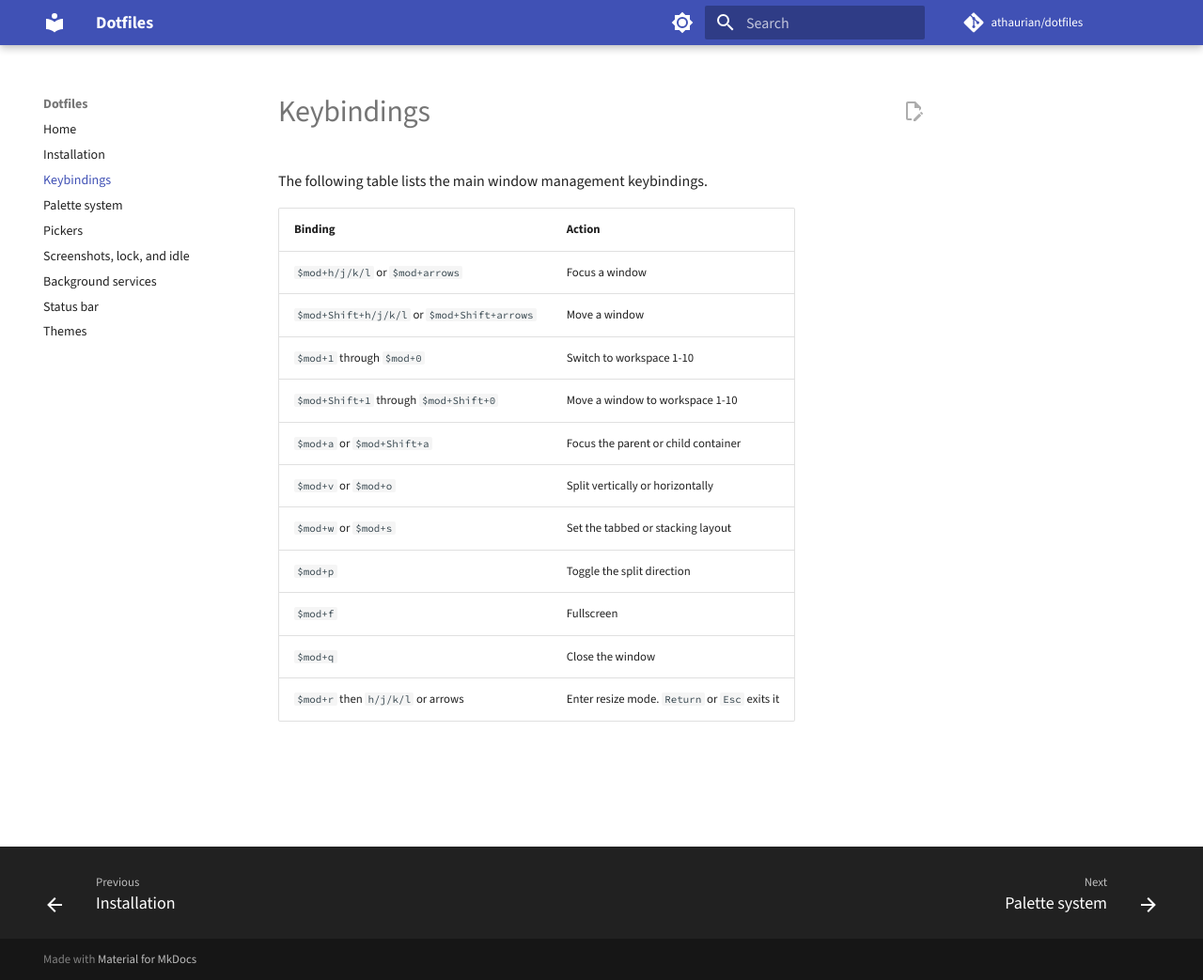
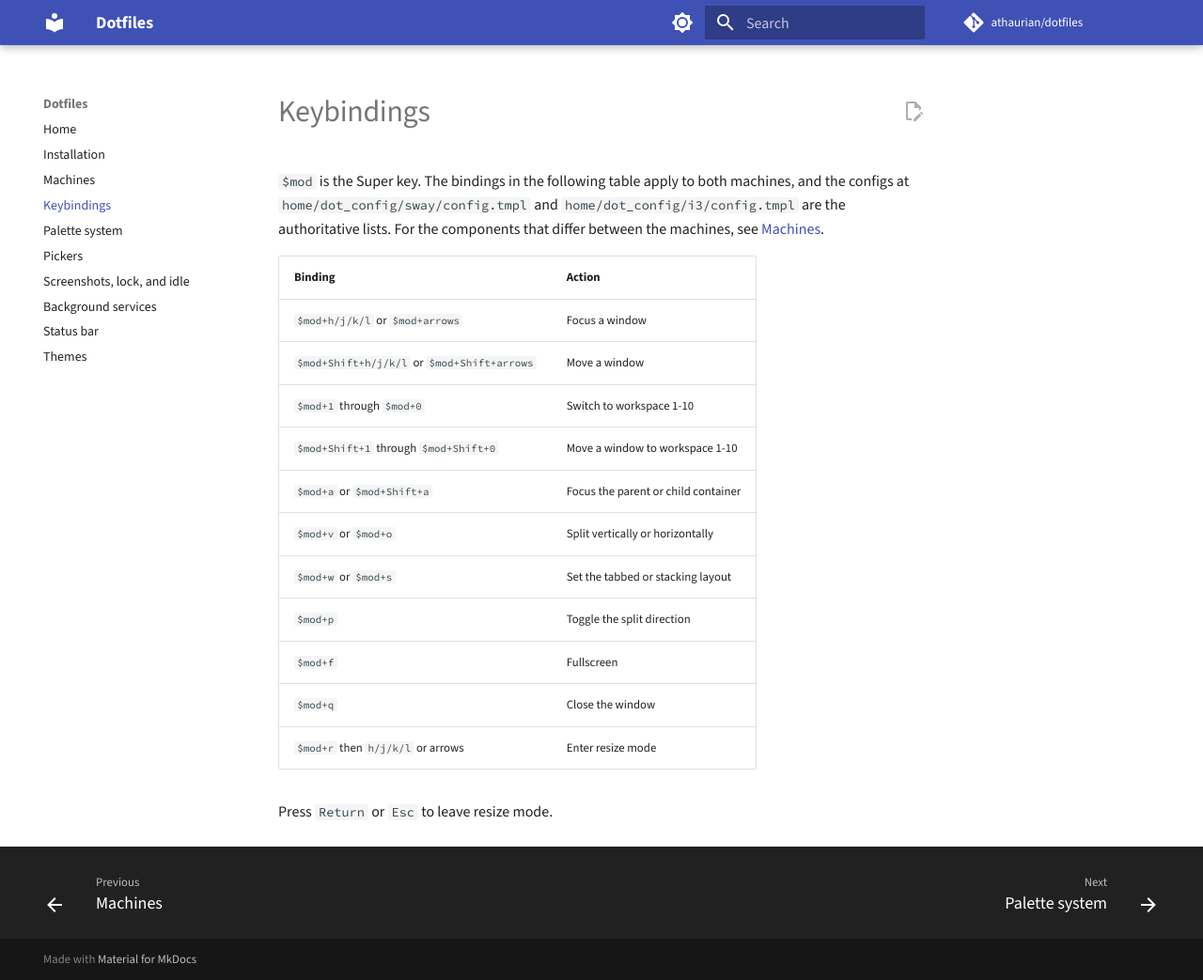
Before and after one commit to athaurian/dotfiles, an MkDocs documentation site: the page built from docs/keybindings.md, in a window 1280 px wide and 1043 px high. Shown: the whole window at 94% size. Built offline with MkDocs 1.6.1 and Material for MkDocs 9.7.7, drawn with Linux system fonts in a browser that asks for light colours; comment, search, counter and statistics services are not loaded.

Commit message:
docs: fix style violations and add the machine parity table

```diff
--- a/docs/keybindings.md
+++ b/docs/keybindings.md
@@ -1,17 +1,22 @@
 # Keybindings
 
-The following table lists the main window management keybindings.
+`$mod` is the Super key. The bindings in the following table apply to both
+machines, and the configs at `home/dot_config/sway/config.tmpl` and
+`home/dot_config/i3/config.tmpl` are the authoritative lists. For the components
+that differ between the machines, see [Machines](machines.md).
 
-| Binding                                     | Action                                        |
-| ------------------------------------------- | --------------------------------------------- |
-| `$mod+h/j/k/l` or `$mod+arrows`             | Focus a window                                |
-| `$mod+Shift+h/j/k/l` or `$mod+Shift+arrows` | Move a window                                 |
-| `$mod+1` through `$mod+0`                   | Switch to workspace 1-10                      |
-| `$mod+Shift+1` through `$mod+Shift+0`       | Move a window to workspace 1-10               |
-| `$mod+a` or `$mod+Shift+a`                  | Focus the parent or child container           |
-| `$mod+v` or `$mod+o`                        | Split vertically or horizontally              |
-| `$mod+w` or `$mod+s`                        | Set the tabbed or stacking layout             |
-| `$mod+p`                                    | Toggle the split direction                    |
-| `$mod+f`                                    | Fullscreen                                    |
-| `$mod+q`                                    | Close the window                              |
-| `$mod+r` then `h/j/k/l` or arrows           | Enter resize mode. `Return` or `Esc` exits it |
+| Binding                                     | Action                              |
+| ------------------------------------------- | ----------------------------------- |
+| `$mod+h/j/k/l` or `$mod+arrows`             | Focus a window                      |
+| `$mod+Shift+h/j/k/l` or `$mod+Shift+arrows` | Move a window                       |
+| `$mod+1` through `$mod+0`                   | Switch to workspace 1-10            |
+| `$mod+Shift+1` through `$mod+Shift+0`       | Move a window to workspace 1-10     |
+| `$mod+a` or `$mod+Shift+a`                  | Focus the parent or child container |
+| `$mod+v` or `$mod+o`                        | Split vertically or horizontally    |
+| `$mod+w` or `$mod+s`                        | Set the tabbed or stacking layout   |
+| `$mod+p`                                    | Toggle the split direction          |
+| `$mod+f`                                    | Fullscreen                          |
+| `$mod+q`                                    | Close the window                    |
+| `$mod+r` then `h/j/k/l` or arrows           | Enter resize mode                   |
+
+Press `Return` or `Esc` to leave resize mode.
--- a/mkdocs.yml
+++ b/mkdocs.yml
@@ -57,6 +57,7 @@
 nav:
   - Home: index.md
   - Installation: installation.md
+  - Machines: machines.md
   - Keybindings: keybindings.md
   - Palette system: palette-system.md
   - Pickers: pickers.md
```
Also changed, not shown: docs/machines.md (added, +23 -0 lines), docs/screenshots-lock-idle.md (+6 -2 lines), docs/services.md (+1 -1 lines), meta/color-scheme.md (+1 -1 lines), meta/lut-palette.md (+13 -13 lines).
